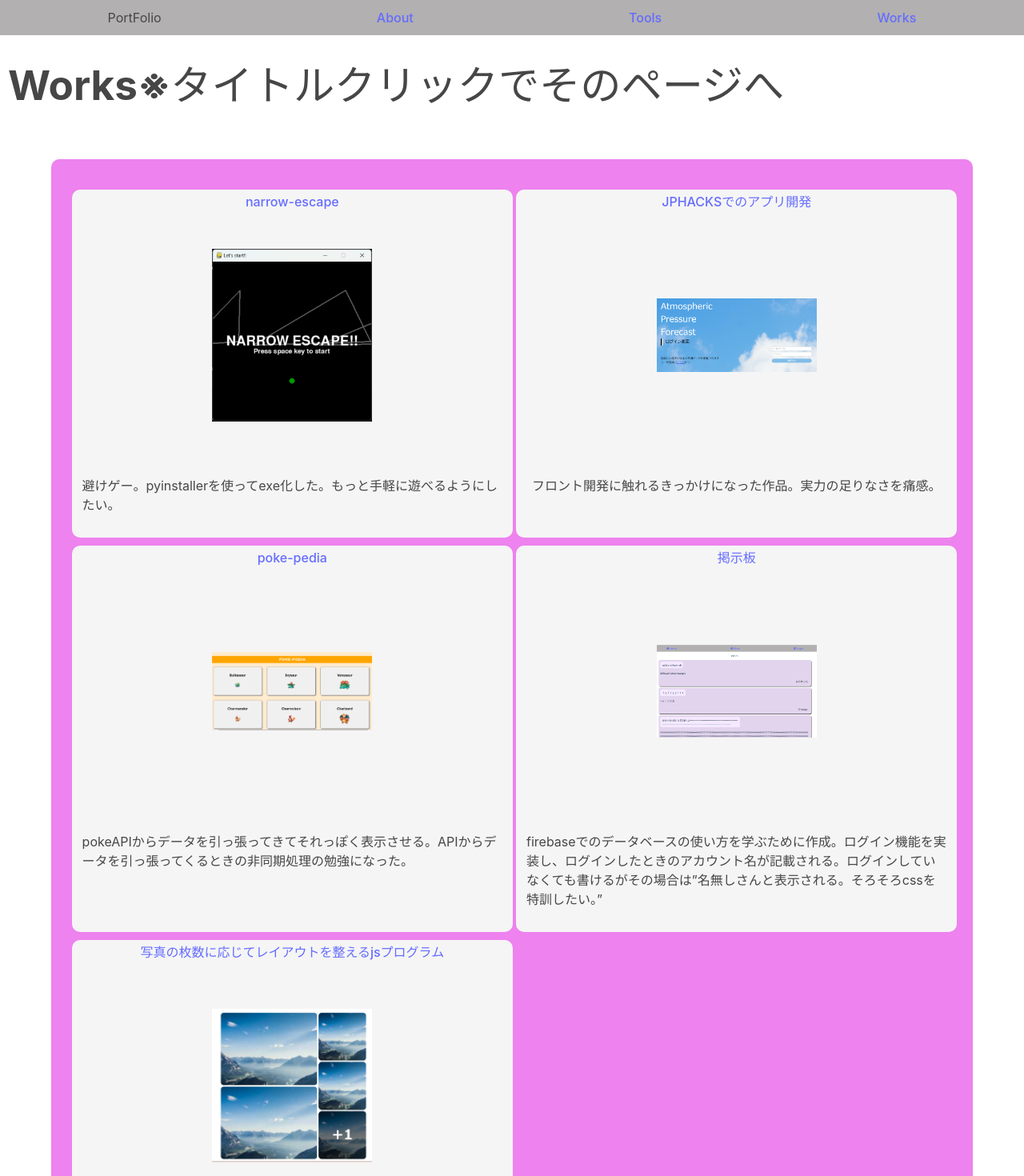
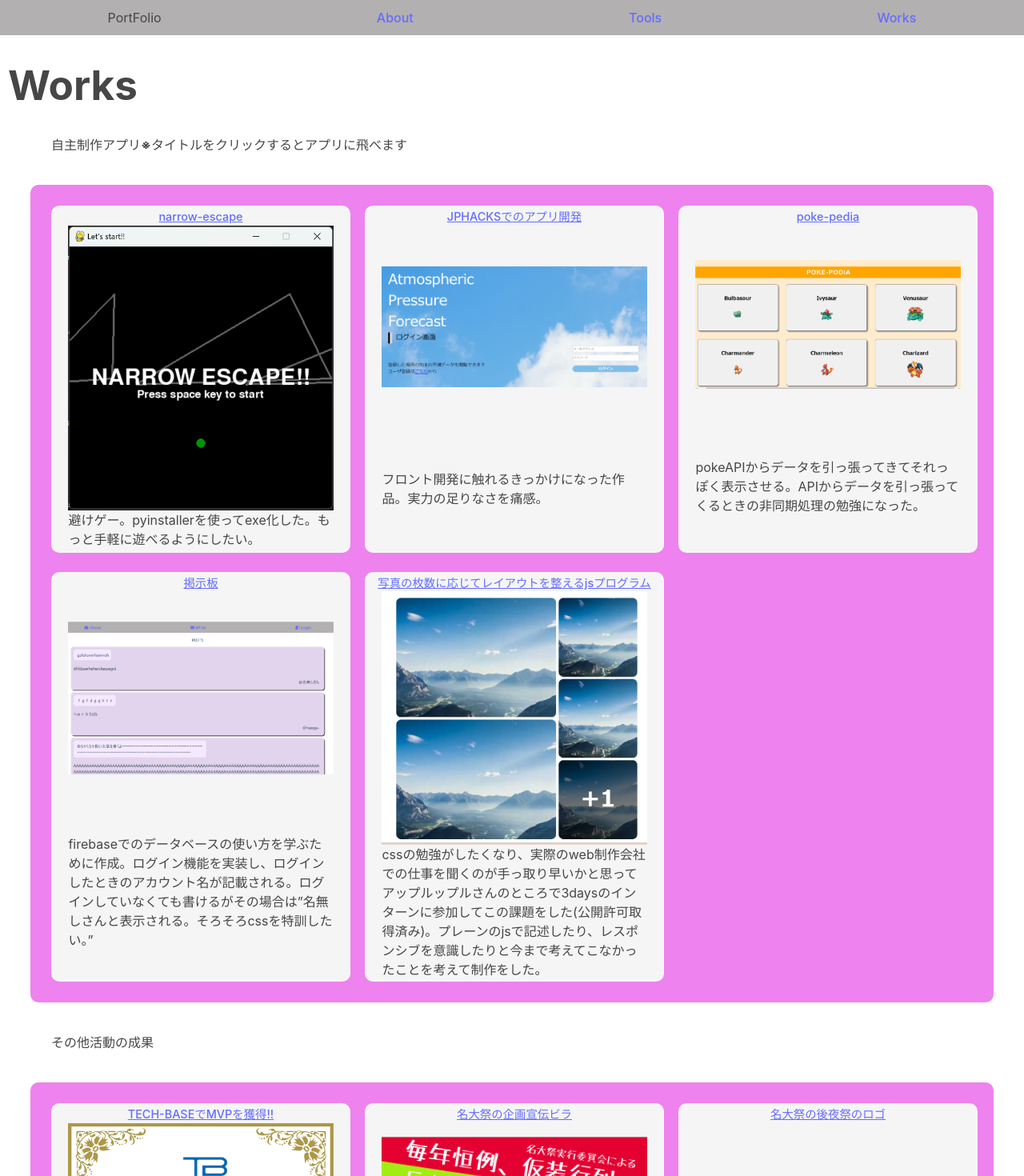
Before and after one commit to FujiiAmon/port-folio, a React (Vite) app: page /works in a window 1280 px wide. Shown: the top 1470 px of the page at 80% size. Built offline with nearby package versions, Linux system fonts and the light colour scheme.

Commit message:
techbaseの内容追加＆css修正

```diff
--- a/src/components/ToolCard.jsx
+++ b/src/components/ToolCard.jsx
@@ -5,9 +5,6 @@ export const ToolCard = (props) => {
             <div
                 style={{
                     width: "100%",
-                    display: "flex",
-                    alignItems: "center",
-                    flexDirection: "column",
                     margin: "0",
                     padding: "0",
                     border: "solid",
@@ -15,27 +12,29 @@ export const ToolCard = (props) => {
                     borderRadius: "10px",
                 }}
             >
+                <p
+                    style={{
+                        width: "100%",
+                        textDecoration: "underline",
+                        fontSize: "90%",
+                    }}
+                >
+                    {text + lev}
+                </p>
                 <div
                     style={{
+                        width: "100%",
                         display: "flex",
-                        textDecoration: "underline",
+                        flexDirection: "column",
                         alignItems: "center",
                     }}
                 >
-                    <p>{text}</p>
-                    <p>{lev}</p>
-                </div>
-                <div
-                    style={{
-                        display: "flex",
-                        flexDirection: "column",
-                    }}
-                >
                     <img
-                        width="100px"
-                        height="100px"
                         src={src}
                         style={{
+                            width: "90%",
+                            aspectRatio: "1/1",
+                            objectFit: "cover",
                             backgroundColor: "Whitesmoke",
                             borderRadius: "10px",
                         }}
@@ -43,7 +42,8 @@ export const ToolCard = (props) => {
                     <p
                         style={{
                             textAlign: "left",
-                            width: "100px",
+                            width: "90%",
+                            minHeight: "50px",
                             overflowWrap: "break-word",
                         }}
                     >
--- a/src/components/WorkCard.jsx
+++ b/src/components/WorkCard.jsx
@@ -6,29 +6,46 @@ export const WorkCard = (props) => {
                 style={{
                     display: "flex",
                     flexDirection: "column",
-                    alignItems: "center",
+                    justifyContent: "space-around",
+                    width: "100%",
                     margin: "0",
                     padding: "0",
                     border: "solid",
+                    borderColor: "whitesmoke",
                     borderRadius: "10px",
-                    borderColor: "whitesmoke",
+                    alignItems: "center",
                     backgroundColor: "whitesmoke",
-                    width: "100%",
                 }}
             >
                 <a
                     href={link || "javascript:void(0)"}
-                    style={{ paddingBottom: "5px" }}
+                    style={{
+                        width: "100%",
+                        textDecoration: "underline",
+                        fontSize: "90%",
+                    }}
                 >
                     {text}
                 </a>
                 <img
                     src={src}
-                    width={"200px"}
-                    height={"300px"}
-                    style={{ objectFit: "contain" }}
+                    style={{
+                        width: "90%",
+                        margin: "auto",
+                        objectFit: "contain",
+                    }}
                 />
-                <p style={{ textAlign: "left", padding: "10px" }}>{des}</p>
+                <p
+                    style={{
+                        margin: "auto",
+                        textAlign: "left",
+                        width: "90%",
+                        minHeight: "50px",
+                        overflowWrap: "break-word",
+                    }}
+                >
+                    {des}
+                </p>
             </div>
         </>
     );
--- a/src/pages/Profile.jsx
+++ b/src/pages/Profile.jsx
@@ -26,7 +26,7 @@ export const Profile = () => {
                     </dd>
                     <dt>興味</dt>
                     <dd>
-                        最近はデザインに興味があります。自分の活動の幅を広げるために最近(2024.9.9)reactの勉強を始めました。
+                        最近はデザインに興味があります。自分の活動の幅を広げるために最近(2024.9)reactの勉強を始めました。
                     </dd>
                 </SDl>
             </SContainer>
@@ -64,6 +64,14 @@ export const Profile = () => {
                     </dd>
                     <dt>2024. 8</dt>
                     <dd>名大祭実行委員会を引退。</dd>
+                    <dt>2024.10</dt>
+                    <dd>
+                        名古屋市の商店街「大須」の理事長さんと共同でインカレサークルを立ち上げた（現在奮闘中）。
+                    </dd>
+                    <dt>2024.11</dt>
+                    <dd>
+                        無償インターンTECH-BASEに参加して参加者と１ケ月間PHPの勉強をする。優勝＆チーム内MVPを獲得した。
+                    </dd>
                 </SDl>
             </SContainer>
         </>
--- a/src/pages/Tools.jsx
+++ b/src/pages/Tools.jsx
@@ -4,7 +4,7 @@ import { ToolCard } from "../components/ToolCard";
 export const Tools = () => {
     return (
         <>
-            <h1 style={{ textAlign: "left", marginLeft: "10px" }}>Tools</h1>
+            <h1 style={{ textAlign: "left", marginLeft: "5%" }}>Tools</h1>
 
             <SGrid>
                 <ToolCard
@@ -21,9 +21,21 @@ export const Tools = () => {
                 />
                 <ToolCard
                     src={"https://img.icons8.com/color/96/html-5--v1.png"}
-                    text={"html CSS"}
+                    text={"html"}
                     lev={":★☆☆☆☆"}
-                    des={"JPHACKSのアプリ開発で使用。現在勉強中。"}
+                    des={"プレーンで使用することはほぼナシ。現在勉強中。"}
+                />
+                <ToolCard
+                    src={"https://img.icons8.com/color/96/css3.png"}
+                    text={"CSS"}
+                    lev={":★★☆☆☆"}
+                    des={"プレーンで使用することはほぼナシ。現在勉強中。"}
+                />
+                <ToolCard
+                    src={"https://img.icons8.com/color/96/react-native.png"}
+                    text={"react"}
+                    lev={":★★☆☆☆"}
+                    des={"自主制作でいくつかのアプリを作った。現在勉強中。"}
                 />
                 <ToolCard
                     src={
@@ -84,11 +96,12 @@ export const Tools = () => {
 };
 
 const SGrid = styled.div`
-    margin: 5%;
+    width: 90%;
+    margin: auto;
     background-color: aquamarine;
     display: grid;
-    gap: 15px;
-    padding: 5%;
-    grid-template-columns: 1fr 1fr 1fr;
+    gap: 3vh;
+    padding: 3vh;
+    grid-template-columns: repeat(auto-fit, minmax(150px, 1fr));
     border-radius: 10px;
 `;
--- a/src/pages/Works.jsx
+++ b/src/pages/Works.jsx
@@ -3,6 +3,7 @@ import { WorkCard } from "../components/WorkCard";
 import narrowescape from "../assets/narrowescape.png";
 import jphacks from "../assets/jphacks.png";
 import pokePedia from "../assets/poke-pedia.png";
+import techbase from "../assets/techbase.png";
 import kasou from "../assets/kasou.png";
 import kouya from "../assets/kouya.png";
 import media1 from "../assets/media1.png";
@@ -13,9 +14,26 @@ import appleple from "../assets/appleple.png";
 export const Works = () => {
     return (
         <>
-            <h1 style={{ textAlign: "left", marginLeft: "10px" }}>
-                Works※タイトルクリックでそのページへ
+            <h1
+                style={{
+                    textAlign: "left",
+                    marginLeft: "10px",
+                }}
+            >
+                Works
             </h1>
+
+            <p
+                style={{
+                    fontWeight: "bold",
+                    textAlign: "left",
+                    marginLeft: "5%",
+                    marginTop: "0",
+                    marginBottom: "0",
+                }}
+            >
+                自主制作アプリ※タイトルをクリックするとアプリに飛べます
+            </p>
 
             <SGrid>
                 <WorkCard
@@ -64,8 +82,25 @@ export const Works = () => {
                     }
                 />
             </SGrid>
-            <p>その他デザインなど</p>
+            <p
+                style={{
+                    fontWeight: "bold",
+                    textAlign: "left",
+                    marginLeft: "5%",
+                    marginTop: "0",
+                    marginBottom: "0",
+                }}
+            >
+                その他活動の成果
+            </p>
             <SGrid>
+                <WorkCard
+                    src={techbase}
+                    text={"TECH-BASEでMVPを獲得!!"}
+                    des={
+                        "１か月間8人のチームでPHPの勉強をしてチーム間で成果を競う無償インターンに参加しました。ありがたいことに優勝＆MVP獲得しました。とても忙しかったですが、遠くの人とまめに連絡をとって作業をするのが新鮮で面白かったです。"
+                    }
+                ></WorkCard>
                 <WorkCard src={kasou} text={"名大祭の企画宣伝ビラ"} />
                 <WorkCard src={kouya} text={"名大祭の後夜祭のロゴ"} />
                 <WorkCard src={media1} text={"生協機関紙の表紙１"} />
@@ -78,9 +113,9 @@ export const Works = () => {
 const SGrid = styled.div`
     background-color: violet;
     display: grid;
-    margin: 5%;
-    padding: 3% 2%;
-    gap: 10px;
-    grid-template-columns: 1fr 1fr;
+    margin: 3%;
+    padding: 2%;
+    gap: 3vh;
+    grid-template-columns: repeat(auto-fill, minmax(300px, 1fr));
     border-radius: 10px;
 `;
```
Also changed, not shown: src/assets/techbase.png (added).
